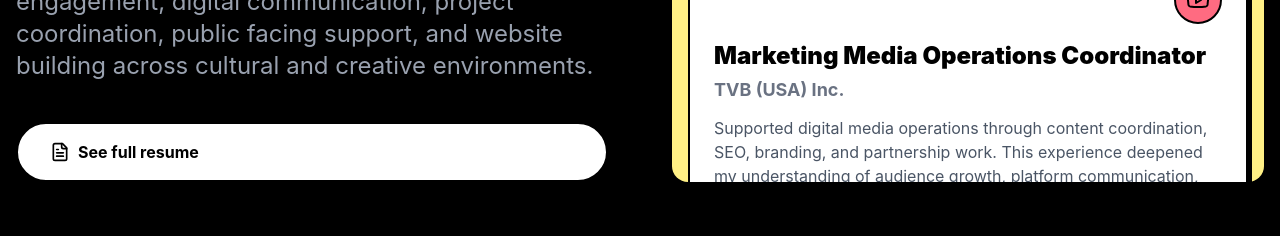
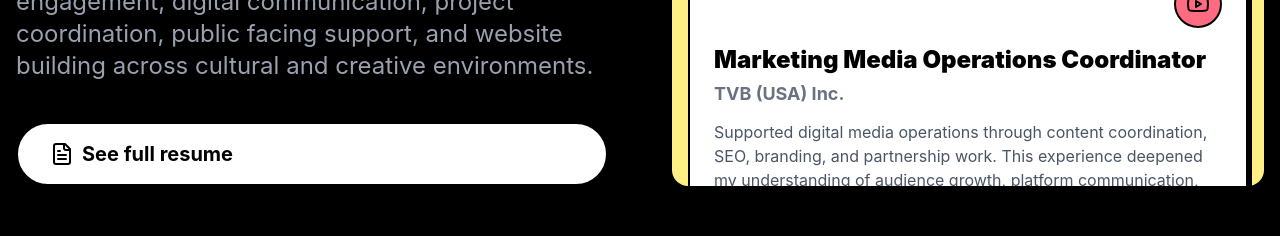
Before and after one commit to bbx99/my-portfolio, a React (Vite) app: page / in a window 1280 px wide. Shown: the part 4420-4656 px from the top of the page. Built offline with nearby package versions, Linux system fonts and the light colour scheme.

Commit message:
fix: correct resume button sizing as requested

```diff
--- a/src/App.tsx
+++ b/src/App.tsx
@@ -317,7 +317,7 @@ const Experience = ({ onSeeResumeClick }) => {
               My professional experience spans galleries, museums, media, and event settings. Through these roles, I’ve developed skills in audience engagement, digital communication, project coordination, public facing support, and website building across cultural and creative environments.
             </p>
           </div>
-          <button onClick={onSeeResumeClick} className="brutal-btn-white flex items-center gap-2"> <FileText size={20} /> See full resume</button>
+          <button onClick={onSeeResumeClick} className="brutal-btn-white flex items-center gap-2 text-xl"> <FileText size={24} /> See full resume</button>
         </div>
         <div className="relative space-y-4 max-h-[38rem] overflow-y-auto p-4 bg-yellow-200 rounded-2xl">
           <motion.div
```
